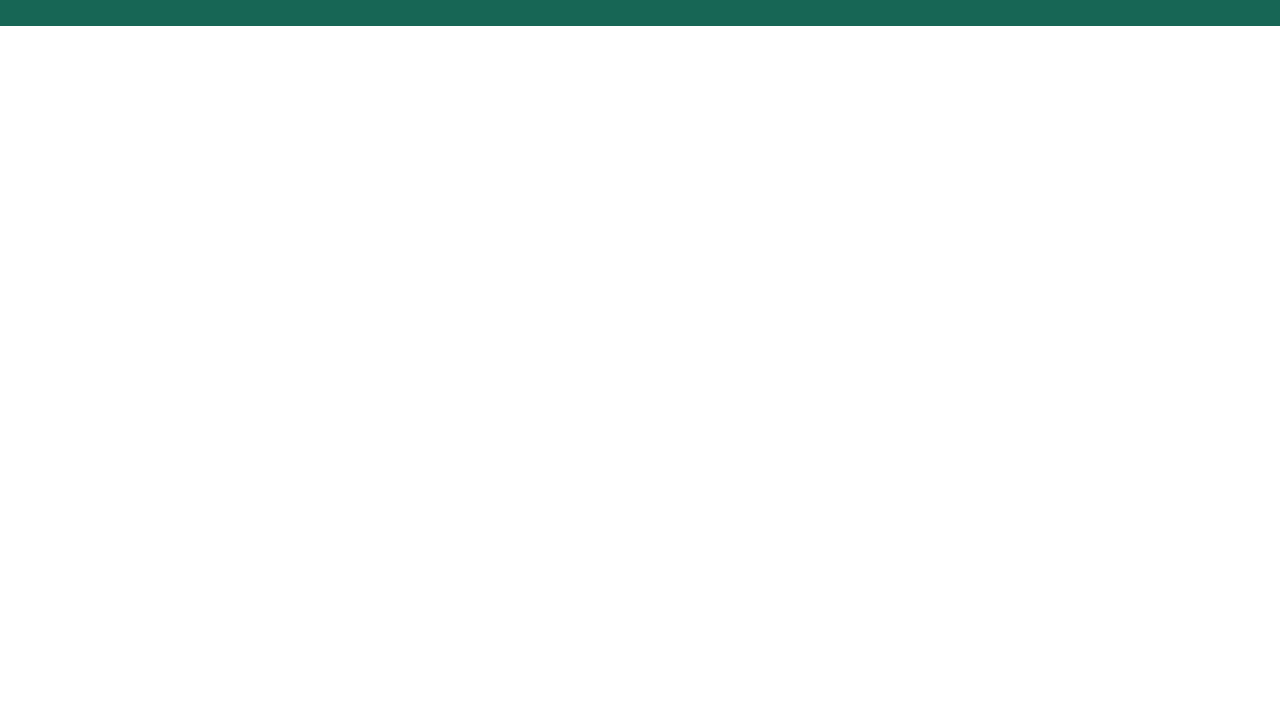
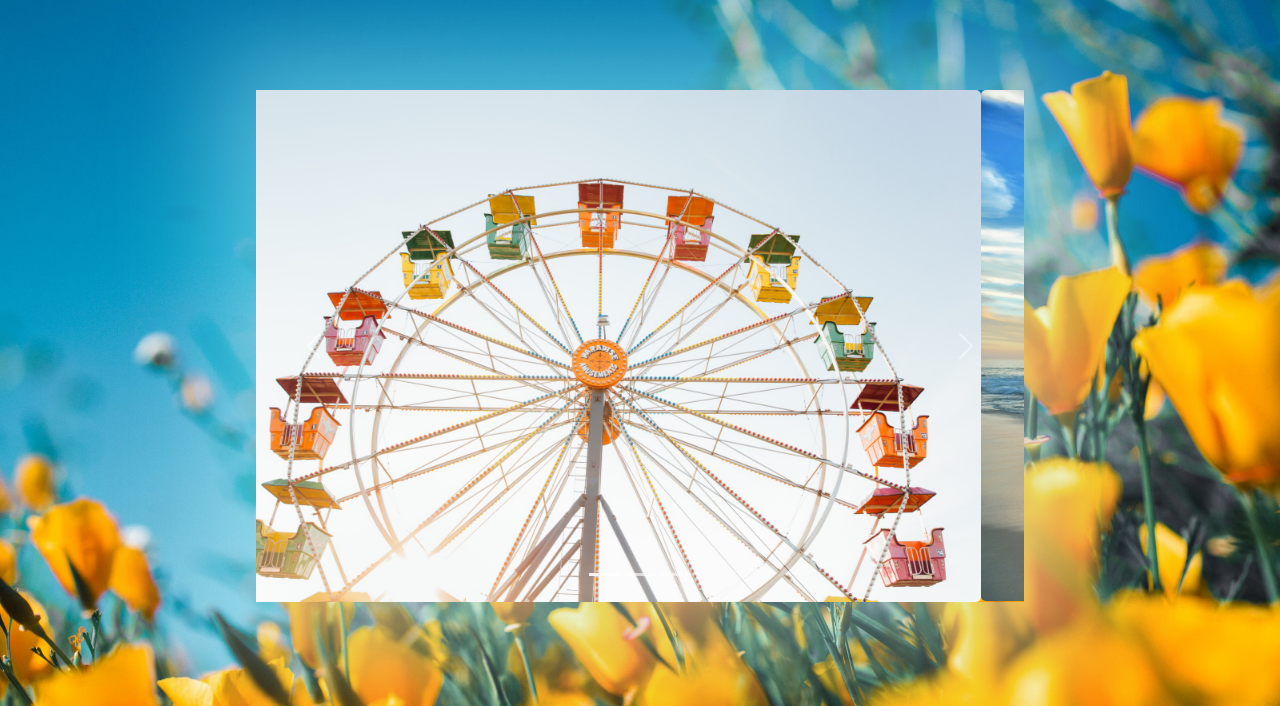
Before and after one commit to JacobWestby/Bootstrap-intro, a plain HTML site: page index.html in a window 1280 px wide. Shown: the part 94-800 px from the top of the page. Drawn offline with nearby package versions, Linux system fonts and the light colour scheme.

Commit message:
done with header for now. Added background image and an image carousell

```diff
--- a/index.html
+++ b/index.html
@@ -25,6 +25,34 @@
           <span class="navbar-brand mb-0 h1 nav__text">Summer Photo Gallery</span>
         </div>
       </nav>
+      <div class="header__background">
+        <div id="carouselExampleIndicators" class="carousel slide" data-bs-ride="carousel">
+          <div class="carousel-indicators">
+            <button type="button" data-bs-target="#carouselExampleIndicators" data-bs-slide-to="0" class="active" aria-current="true" aria-label="Slide 1"></button>
+            <button type="button" data-bs-target="#carouselExampleIndicators" data-bs-slide-to="1" aria-label="Slide 2"></button>
+            <button type="button" data-bs-target="#carouselExampleIndicators" data-bs-slide-to="2" aria-label="Slide 3"></button>
+          </div>
+          <div class="carousel-inner">
+            <div class="carousel-item active">
+              <img src="/images/carusell-img1.jpg" class="d-block w-100" alt="..." />
+            </div>
+            <div class="carousel-item">
+              <img src="/images/carusell-img2..jpg" class="d-block w-100" alt="..." />
+            </div>
+            <div class="carousel-item">
+              <img src="/images/carusell-img3.jpg" class="d-block w-100" alt="..." />
+            </div>
+          </div>
+          <button class="carousel-control-prev" type="button" data-bs-target="#carouselExampleIndicators" data-bs-slide="prev">
+            <span class="carousel-control-prev-icon" aria-hidden="true"></span>
+            <span class="visually-hidden">Previous</span>
+          </button>
+          <button class="carousel-control-next" type="button" data-bs-target="#carouselExampleIndicators" data-bs-slide="next">
+            <span class="carousel-control-next-icon" aria-hidden="true"></span>
+            <span class="visually-hidden">Next</span>
+          </button>
+        </div>
+      </div>
     </header>
 
     <!-- BOOTSTRAP -->
--- a/styles/_header.scss
+++ b/styles/_header.scss
@@ -0,0 +1,24 @@
+.header__background {
+  background-image: url('../images/backround.jpg');
+  background-size: cover;
+  background-repeat: no-repeat;
+  background-position: center;
+  //   opacity: 0.4;
+  width: 100vw;
+  height: 90vh;
+  min-width: 1040px;
+
+  display: flex;
+  justify-content: center;
+  align-items: center;
+
+  .carousel {
+    width: 60%;
+    box-shadow: 10px 10px 100px 50px rgba(197, 248, 255, 0.425);
+
+    img {
+      max-height: 576px;
+      border-radius: 5px;
+    }
+  }
+}
--- a/styles/_nav.scss
+++ b/styles/_nav.scss
@@ -1,6 +1,6 @@
 .nav__ {
-  background-color: rgb(23, 102, 85);
-  height: 15vh;
+  background-color: rgba(255, 237, 77, 0.795);
+  height: 10vh;
   display: flex;
   align-items: center;
   justify-content: center;
--- a/styles/index.scss
+++ b/styles/index.scss
@@ -1,2 +1,7 @@
 @import 'nav';
 @import 'header';
+
+body {
+  overflow-x: hidden;
+  background: rgba(0, 0, 0, 1);
+}
```
Also changed, not shown: styles/index.css.
